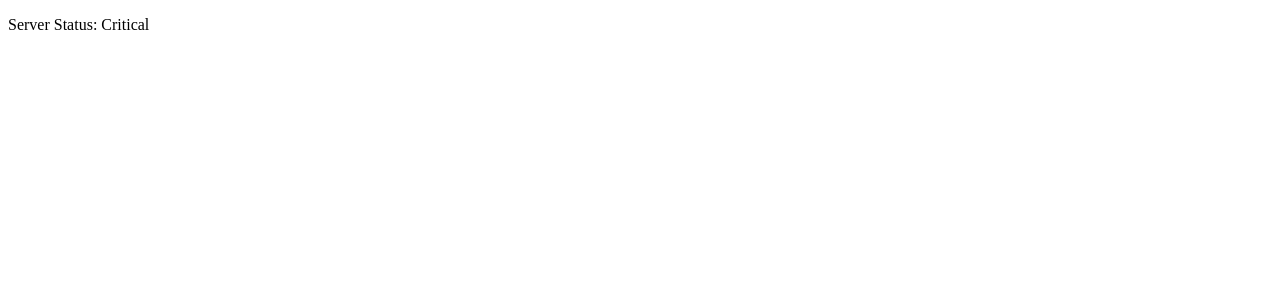
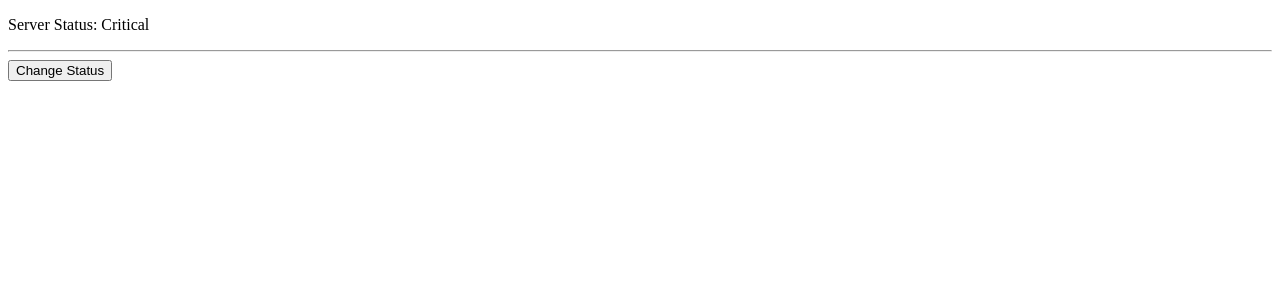
Before and after one commit to fernandotnl/vuejs-course, a Vue app: page / in a window 1280 px wide. Shown: the top 300 px of the page. Built offline with nearby package versions, Linux system fonts and the light colour scheme.

Commit message:
Registering the first component globally

```diff
--- a/src/App.vue
+++ b/src/App.vue
@@ -1,15 +1,8 @@
 <template>
-  <p>Server Status: {{status}}</p>
+  <app-server-status></app-server-status>
 </template>
 
 <script>
-export default {
-  data() {
-    return {
-      status: 'Critical'
-    };
-  }
-}
 </script>
 
 <style>
--- /dev/null
+++ b/src/Home.vue
@@ -0,0 +1,26 @@
+<template>
+  <div>
+    <p>Server Status: {{status}}</p>
+    <hr>
+    <button @click="changeStatus">Change Status</button>
+  </div>
+</template>
+
+<script>
+export default {
+  data() {
+    return {
+      status: 'Critical'
+    };
+  },
+  methods:{
+    changeStatus(){
+      this.status = this.status === 'Normal'? 'Critical' : 'Normal';
+    }
+  }
+}
+</script>
+
+<style>
+
+</style>
--- a/src/main.js
+++ b/src/main.js
@@ -1,6 +1,8 @@
 import Vue from 'vue'
 import App from './App.vue'
+import Home from './Home.vue'
 
+Vue.component('app-server-status', Home);
 Vue.config.productionTip = false
 
 new Vue({
```
